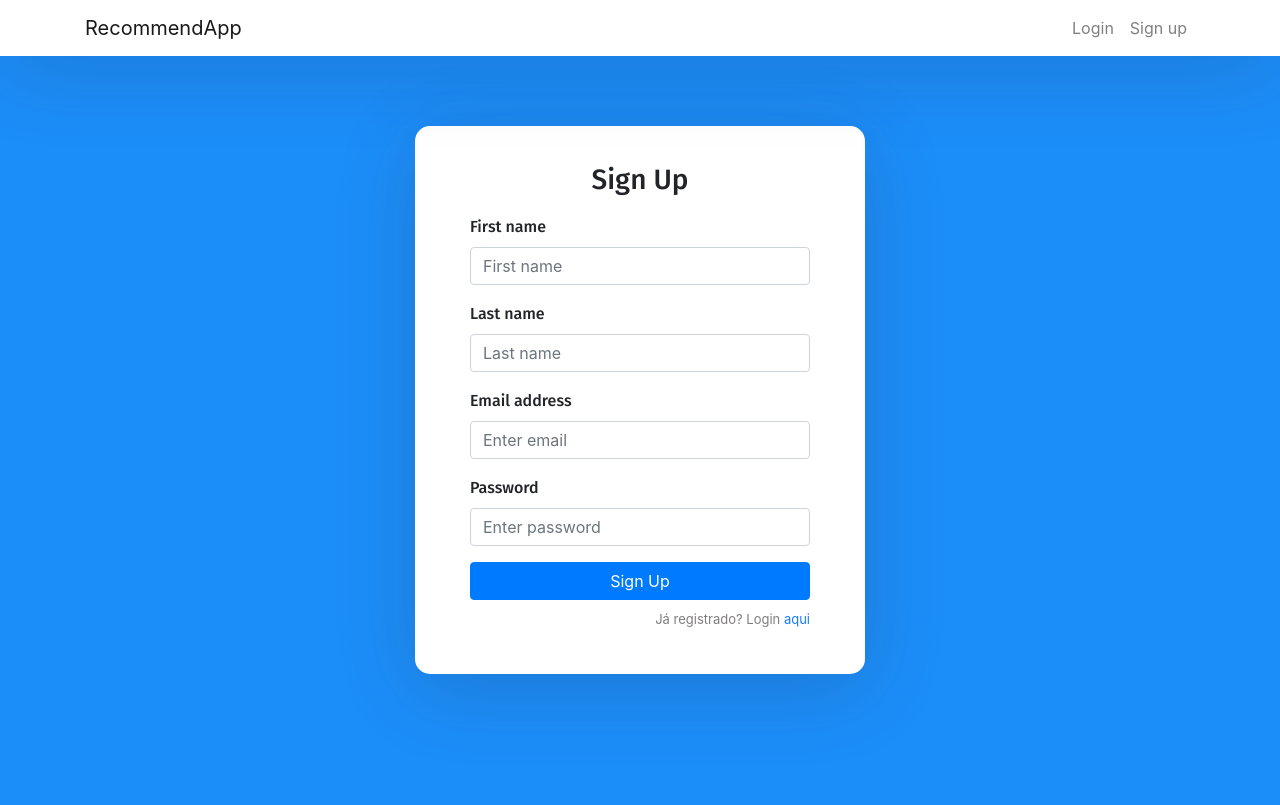
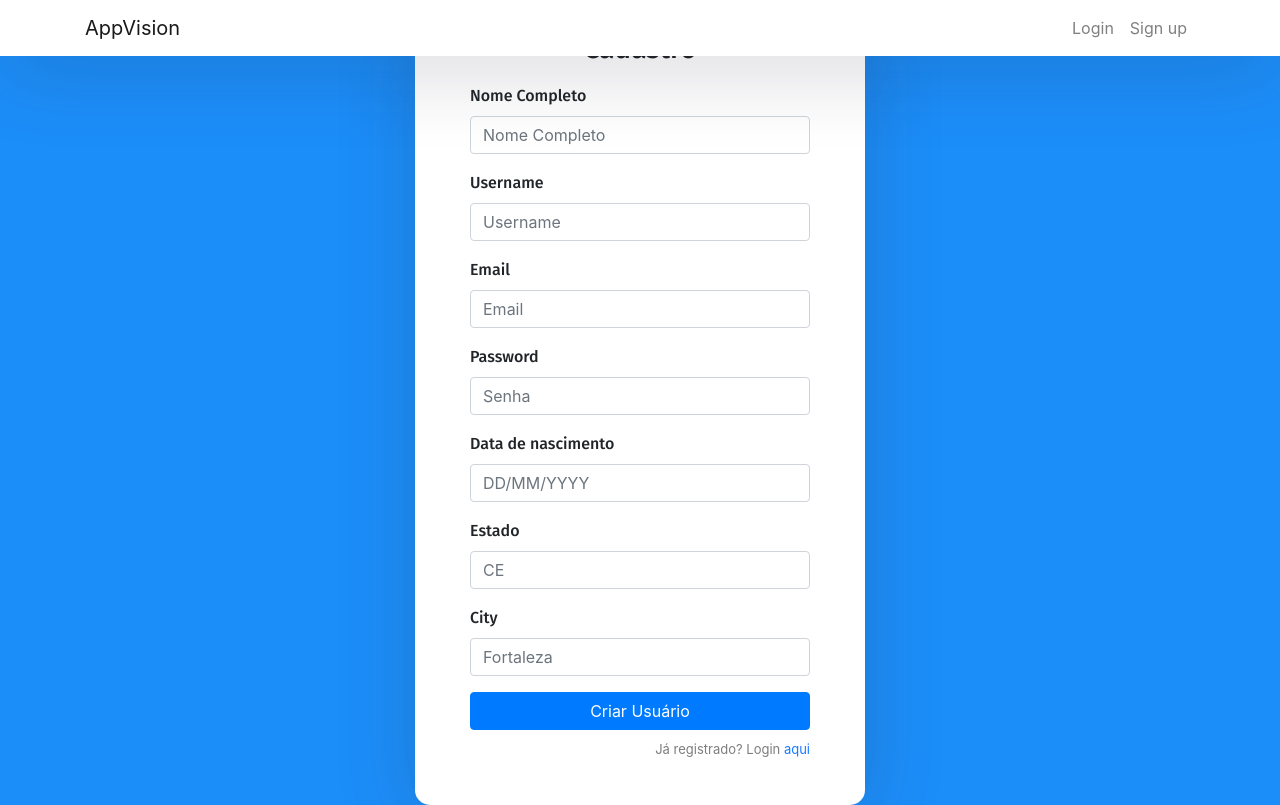
Before and after one commit to mck-pratica-ads/mackenzie-pratica-ads, a React (Create React App) app: page /sign-up in a window 1280 px wide. Built offline with nearby package versions, Linux system fonts and the light colour scheme; the HTML template or start-up script is replaced by a standard one.

Commit message:
Implement Sign up

```diff
--- a/src/App.js
+++ b/src/App.js
@@ -13,7 +13,7 @@ function App() {
     <div className="App">
       <nav className="navbar navbar-expand-lg navbar-light fixed-top">
         <div className="container">
-          <Link className="navbar-brand" to={"/sign-in"}>RecommendApp</Link>
+          <Link className="navbar-brand" to={"/sign-in"}>AppVision</Link>
           <div className="collapse navbar-collapse" id="navbarTogglerDemo02">
             <ul className="navbar-nav ml-auto">
               <li className="nav-item">
--- a/src/components/signup.component.js
+++ b/src/components/signup.component.js
@@ -1,35 +1,101 @@
 import React, { Component } from "react";
+import { Spinner, Alert } from 'react-bootstrap';
+import LoginService from "../services/LoginService";
 
 export default class SignUp extends Component {
+
+    constructor(props){
+        super(props);
+        this.state ={
+            email: undefined,
+            password: undefined,
+            fullname: undefined,
+            username: undefined,
+            birthdate: undefined,
+            state: undefined,
+            city: undefined,
+            isLoading: false,
+            hasError: false
+        }
+    }
+
+    submitSignUp = (e) => {
+        e.preventDefault();
+        this.setState({isLoading: true,  hasError: false});
+
+        LoginService.signUpUser(this.state)
+            .then(response => {
+                console.log("Success ========>", response);
+                if (response.data.data != null) {
+                    this.setState({isLoading: false});
+                this.props.history.push('/home');
+                } else {
+                    this.setState({isLoading: false, hasError: true});
+                }
+            })
+            .catch(error => {
+                console.log("Error ========>", error);
+                this.setState({isLoading: false, hasError: true});
+            });
+    }
+
     render() {
+        const {email, password, fullname, username, birthdate, state, city, hasError, isLoading} = this.state;
         return (
-            <form>
-                <h3>Sign Up</h3>
+            <form onSubmit={this.submitSignUp}>
+                {hasError ?
+                (<Alert key={'danger'} variant={'danger'}>
+                    Não foi possível fazer seu login. Por favor, verifique seu username e senha.
+                    </Alert>) : (<div></div>)}
+                <h3>Cadastro</h3>
+
+                {isLoading ? (
+                    <div className="d-flex justify-content-center">
+                        <Spinner animation="border" />
+                    </div>
+                ) : (<div>
 
                 <div className="form-group">
-                    <label>First name</label>
-                    <input type="text" className="form-control" placeholder="First name" />
+                    <label>Nome Completo</label>
+                    <input type="text" value={fullname} className="form-control" placeholder="Nome Completo" onChange={(e) => {this.setState({fullname: e.target.value})}} />
                 </div>
 
                 <div className="form-group">
-                    <label>Last name</label>
-                    <input type="text" className="form-control" placeholder="Last name" />
+                    <label>Username</label>
+                    <input type="text" value={username} className="form-control" placeholder="Username" onChange={(e) => {this.setState({username: e.target.value})}} />
                 </div>
 
                 <div className="form-group">
-                    <label>Email address</label>
-                    <input type="email" className="form-control" placeholder="Enter email" />
+                    <label>Email</label>
+                    <input type="text" value={email} className="form-control" placeholder="Email" onChange={(e) => {this.setState({email: e.target.value})}} />
                 </div>
 
                 <div className="form-group">
                     <label>Password</label>
-                    <input type="password" className="form-control" placeholder="Enter password" />
+                    <input type="password" value={password} className="form-control" placeholder="Senha" onChange={(e) => {this.setState({password: e.target.value})}} />
                 </div>
 
-                <button type="submit" className="btn btn-primary btn-block">Sign Up</button>
+                <div className="form-group">
+                    <label>Data de nascimento</label>
+                    <input type="text" value={birthdate} className="form-control" placeholder="DD/MM/YYYY" onChange={(e) => {this.setState({birthdate: e.target.value})}} />
+                </div>
+
+                <div className="form-group">
+                    <label>Estado</label>
+                    <input type="text" value={state} className="form-control" placeholder="CE" onChange={(e) => {this.setState({state: e.target.value})}} />
+                </div>
+
+                <div className="form-group">
+                    <label>City</label>
+                    <input type="text" value={city} className="form-control" placeholder="Fortaleza" onChange={(e) => {this.setState({city: e.target.value})}} />
+                </div>
+
+                <button type="submit" className="btn btn-primary btn-block">Criar Usuário</button>
                 <p className="forgot-password text-right">
                     Já registrado? Login <a href="/sign-in">aqui</a>
                 </p>
+
+                </div>)}
             </form>
         );
     }
--- a/src/services/LoginService.js
+++ b/src/services/LoginService.js
@@ -6,7 +6,6 @@ const USER_API_BASE_URL = 'http://localhost:8080/login';
 class ApiService {
 
     loginUser(user) {
-
         const headers = {
             'Content-Type': 'application/json'
         };
@@ -19,24 +18,22 @@ class ApiService {
         {headers});
     }
 
-    fetchUsers() {
-        return axios.get(USER_API_BASE_URL);
-    }
+    signUpUser(form) {
+        const headers = {
+            'Content-Type': 'application/json'
+        };
 
-    fetchUserById(userId) {
-        return axios.get(USER_API_BASE_URL + '/' + userId);
-    }
-
-    deleteUser(userId) {
-        return axios.delete(USER_API_BASE_URL + '/' + userId);
-    }
-
-    addUser(user) {
-        return axios.post(""+USER_API_BASE_URL, user);
-    }
-
-    editUser(user) {
-        return axios.put(USER_API_BASE_URL + '/' + user.id, user);
+        return axios.post(USER_API_BASE_URL + '/' + 'signup',
+        {
+            email: form.email,
+            password: form.password,
+            fullname: form.fullname,
+            username: form.username,
+            birthdate: form.birthdate,
+            state: form.state,
+            city: form.city,
+        },
+        {headers});
     }
 
 }
```
